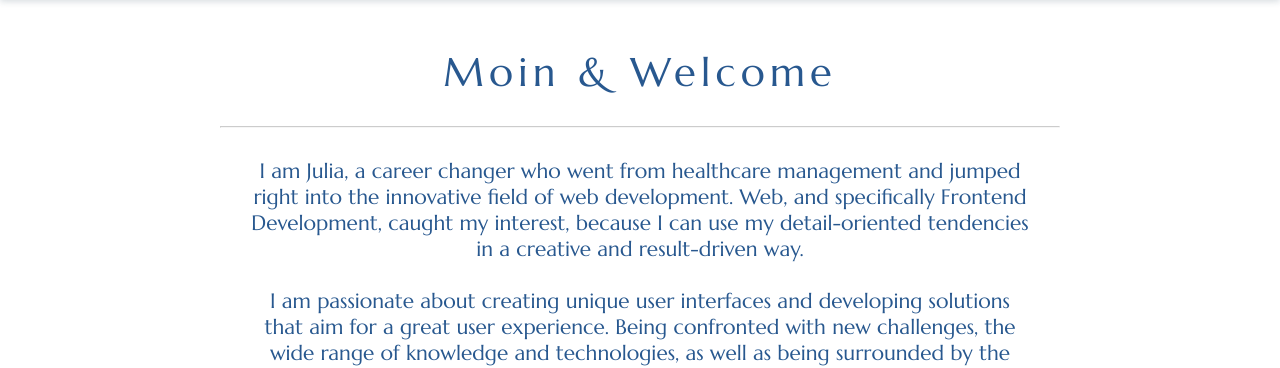
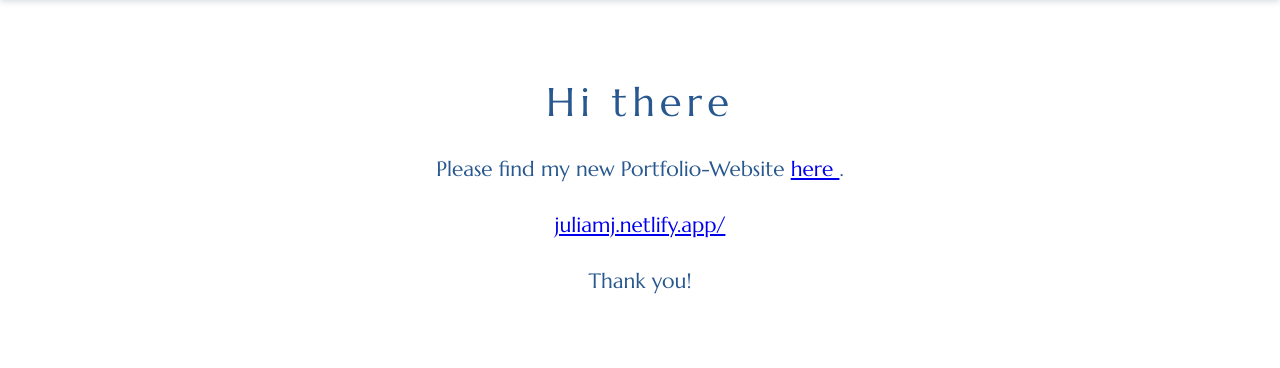
Before and after one commit to juliamj/portfolio, a plain HTML site: page index.html in a window 1280 px wide. Shown: the part 428-796 px from the top of the page. Drawn offline with Linux system fonts and the light colour scheme.

Commit message:
add link to new portfolio-website

```diff
--- a/index.html
+++ b/index.html
@@ -32,12 +32,18 @@
 
     <div class="container">
         <div>
-            <h1 class="center heading">Moin & Welcome</h1>
-            <hr />
-            <p class="center welcome">I am Julia, a career changer who went from healthcare management and jumped right into the innovative field of web development. Web, and specifically Frontend Development, caught my interest, because I can use my detail-oriented tendencies in a creative and result-driven way. <br/><br/>
-                I am passionate about creating unique user interfaces and developing solutions that aim for a great user experience. Being confronted with new challenges, the wide range of knowledge and technologies, as well as being surrounded by the lively tech community, motivates and inspires me.<br/><br/>
+            <h1 class="center heading">Hi there</h1>
+
+            <p class="center welcome">
+                Please find my new Portfolio-Website <span><a className="contact-link" href="https://juliamj.netlify.app/">
+                    here
+                    </a></span> .
             </p>
-                <p class="center welcome">Have a look at my projects:</p>
+            <p class="center welcome"><a className="contact-link" href="https://juliamj.netlify.app/">
+                juliamj.netlify.app/
+                </a></p>
+            <p class="center welcome">Thank you!</p>
+                <!-- <p class="center welcome">Have a look at my projects:</p>
 
 
             <div class="projects-grid">
@@ -112,7 +118,7 @@
                                 class="fab fa-github"></i></a>
                     </div>
                 </div>
-            </div>
+            </div> -->
         </div>
     </div>
     </div>
--- a/style.css
+++ b/style.css
@@ -9,6 +9,7 @@ body {
 .container {
 	max-width: 840px;
 	margin: 0 auto;
+	height: 50vh;
 }
 .center {
 	text-align: center;
@@ -30,8 +31,19 @@ body {
 .project-text {
 	text-align: center;
 	padding: 20px;
+	width: 100%;
 }
-
+.project-text p {
+	padding-top: 10px;
+	padding-left: 20px;
+	padding-right: 20px;
+}
+@media (max-width: 800px) {
+	.project-text p {
+		width: 50%;
+		text-align: center;
+	}
+}
 .profile-picture{
 	border-radius: 50%;
 	width: 150px;
@@ -202,7 +214,7 @@ body {
   }
   .heading {
 	  letter-spacing: 5px;
-	  margin-top: 50px;
+	  margin-top: 80px;
 	  margin-bottom: 30px;
 	}
 
@@ -214,8 +226,3 @@ hr {
 	opacity: 0.5;
 	margin-bottom: 30px;
 }
-.project-text p {
-	padding-top: 10px;
-	padding-left: 20px;
-	padding-right: 20px;
-}
```
